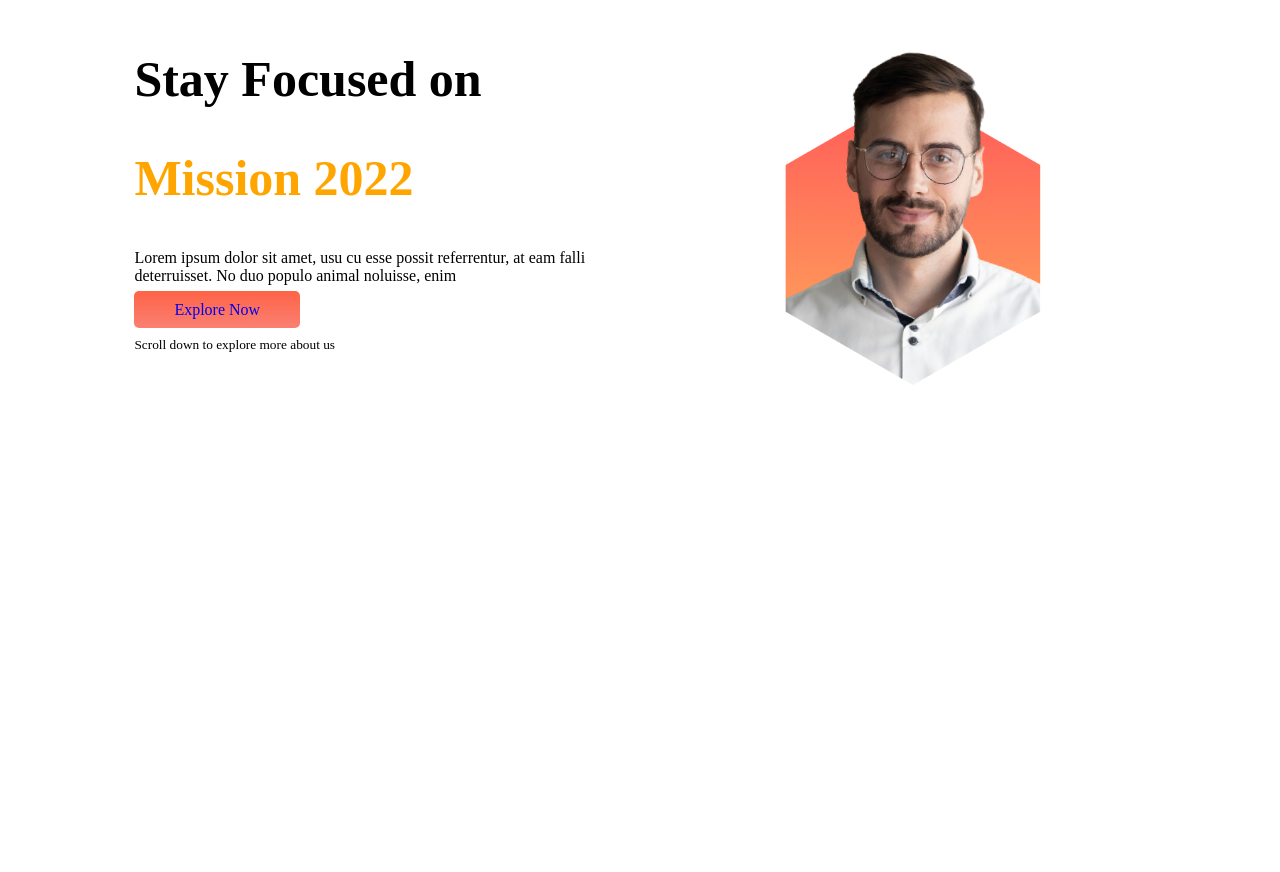
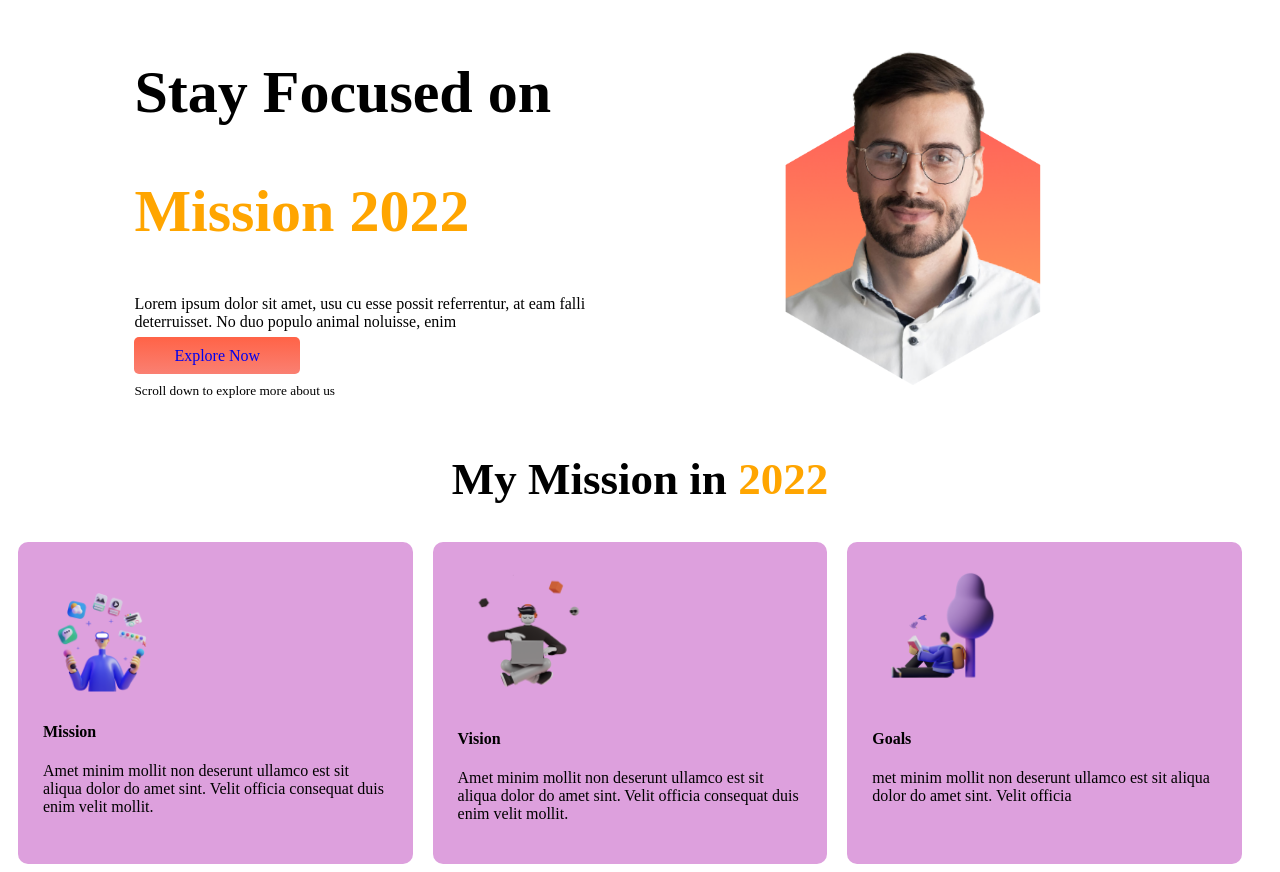
Before and after one commit to yassesh/mission-2022, a plain HTML site: page index.html in a window 1280 px wide. Before the commit the page ends 800 px from the top, so only its background shows below. Drawn offline with Linux system fonts and the light colour scheme; a web font is replaced by a local one.

Commit message:
mission vision goals completed

```diff
--- a/index.html
+++ b/index.html
@@ -33,6 +33,32 @@
             <img src="images/person-3.png" alt="">
         </div>
     </section>
+    <h2>My Mission in <span class="orange-color">2022</span> </h2>
+    <section class="mission-vision-goals">
+        <div class="trio-width">
+            <img src="images/illustrators/illustrator-1.png" alt="">
+            <h4>Mission</h4>
+            <p>Amet minim mollit non deserunt
+                ullamco est sit aliqua dolor do amet
+                sint. Velit officia consequat duis enim
+                velit mollit.</p>
+        </div>
+        <div class="trio-width">
+            <img src="images/illustrators/illustrator-2.png" alt="">
+            <h4>Vision</h4>
+            <p>Amet minim mollit non deserunt
+                ullamco est sit aliqua dolor do amet
+                sint. Velit officia consequat duis enim
+                velit mollit.</p>
+        </div>
+        <div class="trio-width">
+            <img src="images/illustrators/illustrator-3.png" alt="">
+            <h4>Goals</h4>
+            <p>met minim mollit non deserunt
+                ullamco est sit aliqua dolor do amet
+                sint. Velit officia</p>
+        </div>
+    </section>
 </body>
 
 </html>
--- a/style.css
+++ b/style.css
@@ -2,7 +2,7 @@ body{
     font-family: 'Source Serif Pro', serif;
 }
 h1{
-    font-size: 50px;
+    font-size: 60px;
 }
 #first-heading{
     margin-bottom: 10px;
@@ -31,3 +31,23 @@ h1{
 .orange-color{
     color: orange;
 }
+h2{
+    font-size: 45px;
+    text-align: center;
+}
+.mission-vision-goals{
+    display: flex;
+
+    padding-left: 10px;
+    padding-right: 10px;
+}
+.trio-width{
+    width: 80%;
+    background-color: plum;
+    border-radius: 10px;
+    padding: 2%;
+    margin-right: 20px;
+}
+.trio-width img{
+    width: 40%;
+}
```
Also changed, not shown: images/illustrators/illustrator-1.png (added), images/illustrators/illustrator-2.png (added), images/illustrators/illustrator-3.png (added).
